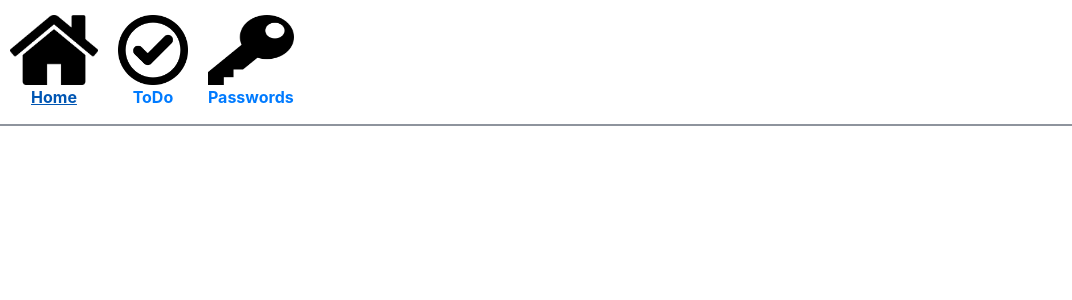
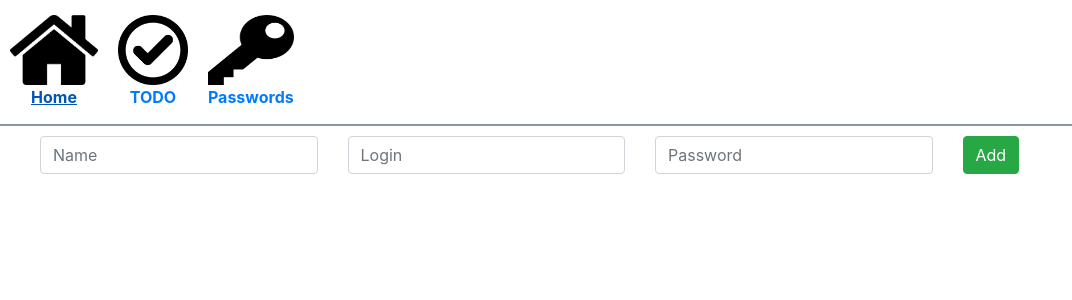
Before and after one commit to ork821/helperServices, a React (Create React App) app: page /passwords in a window 1280 px wide. Shown: the top 300 px of the page, without its empty margins (0-1072 px from the left). Built offline with nearby package versions, Linux system fonts and the light colour scheme.

Commit message:
added password form adn action which add it to state

```diff
--- a/src/components/Header/Header.js
+++ b/src/components/Header/Header.js
@@ -15,7 +15,7 @@ const Header = () => {
             <Link to='/todo'>
                 <div className="todos navigation">
                     <Image src="/icons/todo.png"  />
-                    <span><b>ToDo</b></span>
+                    <span><b>TODO</b></span>
                 </div>
             </Link>
             <Link to='/passwords'>
--- a/src/components/Input/Input.js
+++ b/src/components/InputTodo/InputTodo.js
@@ -2,7 +2,7 @@ import React from 'react';
 import {connect} from "react-redux";
 import {AddTodo} from "../../redux/actions/todo.actions";
 
-const Input = ({addTodo}) => {
+const InputTodo = ({addTodo}) => {
     let input
 
     const handleSubmit = (e) => {
@@ -26,4 +26,4 @@ const mapDispatchToProps = (dispatch) => ({
 })
 
 
-export default connect(null, mapDispatchToProps)(Input);
+export default connect(null, mapDispatchToProps)(InputTodo);
--- /dev/null
+++ b/src/components/PasswordForm/PasswordForm.js
@@ -0,0 +1,42 @@
+import React from 'react';
+import {Form, Row, Col, Button} from "react-bootstrap";
+import {connect} from 'react-redux'
+import {AddPassword} from "../../redux/actions/password.actions";
+
+const PasswordForm = ({addPassword}) => {
+
+    const submitForm = (e) => {
+        e.preventDefault()
+        let name = document.forms['password_form'].elements['name'].value
+        let login = document.forms['password_form'].elements['login'].value
+        let password = document.forms['password_form'].elements['password'].value
+        document.forms['password_form'].elements['name'].value = ''
+        document.forms['password_form'].elements['login'].value = ''
+        document.forms['password_form'].elements['password'].value = ''
+        addPassword(name, login, password)
+    }
+    return (
+        <Form onSubmit={submitForm} id="password_form">
+            <Row>
+                <Col>
+                    <Form.Control id="name" placeholder="Name" />
+                </Col>
+                <Col>
+                    <Form.Control id="login" placeholder="Login" />
+                </Col>
+                <Col>
+                    <Form.Control id="password" placeholder="Password" />
+                </Col>
+                <Col>
+                    <Button type="submit" variant="success">Add</Button>
+                </Col>
+            </Row>
+        </Form>
+    );
+};
+
+const mapDispatchToProps = dispatch => ({
+    addPassword: (name, login, password) => dispatch(AddPassword(name, login, password))
+})
+
+export default connect(null, mapDispatchToProps)(PasswordForm);
--- a/src/components/todolist/TodoList.js
+++ b/src/components/todolist/TodoList.js
@@ -1,19 +1,18 @@
 import React from 'react';
 import {connect} from "react-redux";
 import Todo from "../todo/Todo";
-import {ListGroup} from "react-bootstrap";
 import {ChangeComplete, DeleteTodo} from "../../redux/actions/todo.actions";
 
 const TodoList = ({todos, changeComplete, deleteTodo}) => {
     return (
-        <ListGroup>
+        <div>
             {todos.map((elem) => {
                 return <Todo key={elem.id} {...elem}
                              changeComplete={() => changeComplete(elem.id)}
                              deleteToDo={() => deleteTodo(elem.id)}
                 />
             })}
-        </ListGroup>
+        </div>
     );
 };
 
--- a/src/pages/PasswordPage/Passwords.js
+++ b/src/pages/PasswordPage/Passwords.js
@@ -1,9 +1,10 @@
 import React from 'react';
+import PasswordForm from "../../components/PasswordForm/PasswordForm";
 
 const Password = () => {
     return (
         <div>
-
+            <PasswordForm/>
         </div>
     );
 };
--- a/src/pages/TodoPage/Todo.js
+++ b/src/pages/TodoPage/Todo.js
@@ -1,11 +1,11 @@
 import React from 'react';
-import Input from "../../components/Input/Input";
+import Input from "../../components/InputTodo/InputTodo";
 import TodoList from "../../components/todolist/TodoList";
 
 const TodoPage = () => {
     return (
         <div>
-            <Input textBefore="Enter your task" btnText="Add Task"/>
+            <Input/>
             <TodoList/>
         </div>
     );
--- /dev/null
+++ b/src/redux/actions/password.actions.js
@@ -0,0 +1,10 @@
+import {ADD_PASSWORD} from "../types/password.types";
+
+export const AddPassword = (name, login, password) => {
+    return {
+        type: ADD_PASSWORD,
+        name,
+        login,
+        password
+    }
+}
--- /dev/null
+++ b/src/redux/reducers/password.reducer.js
@@ -0,0 +1,17 @@
+import {ADD_PASSWORD} from "../types/password.types";
+
+export const passwords = (state = [], action) => {
+    switch (action.type) {
+        case ADD_PASSWORD:
+            return [
+                ...state,
+                {
+                    name: action.name,
+                    login: action.login,
+                    password: action.password
+                }
+            ]
+        default:
+            return state
+    }
+}
--- a/src/redux/reducers/rootReducer.js
+++ b/src/redux/reducers/rootReducer.js
@@ -1,6 +1,9 @@
 import {combineReducers} from "redux";
 import {todos} from './todos.reducer'
+import {passwords} from "./password.reducer";
 
 export default combineReducers({
     todos,
+    passwords
+
 })
--- a/src/redux/reducers/todos.reducer.js
+++ b/src/redux/reducers/todos.reducer.js
@@ -15,7 +15,7 @@ export const todos = (state = [], action) => {
 
         case CHANGE_COMPLETE:
             return state.map(todo =>
-                todo.id === action.id ? { ...todo, completed: !todo.completed } : todo
+                todo.id === action.id ? {...todo, completed: !todo.completed} : todo
             )
 
         case DELETE_TODO:
--- /dev/null
+++ b/src/redux/types/password.types.js
@@ -0,0 +1 @@
+export const ADD_PASSWORD = 'ADD_PASSWORD'
```
